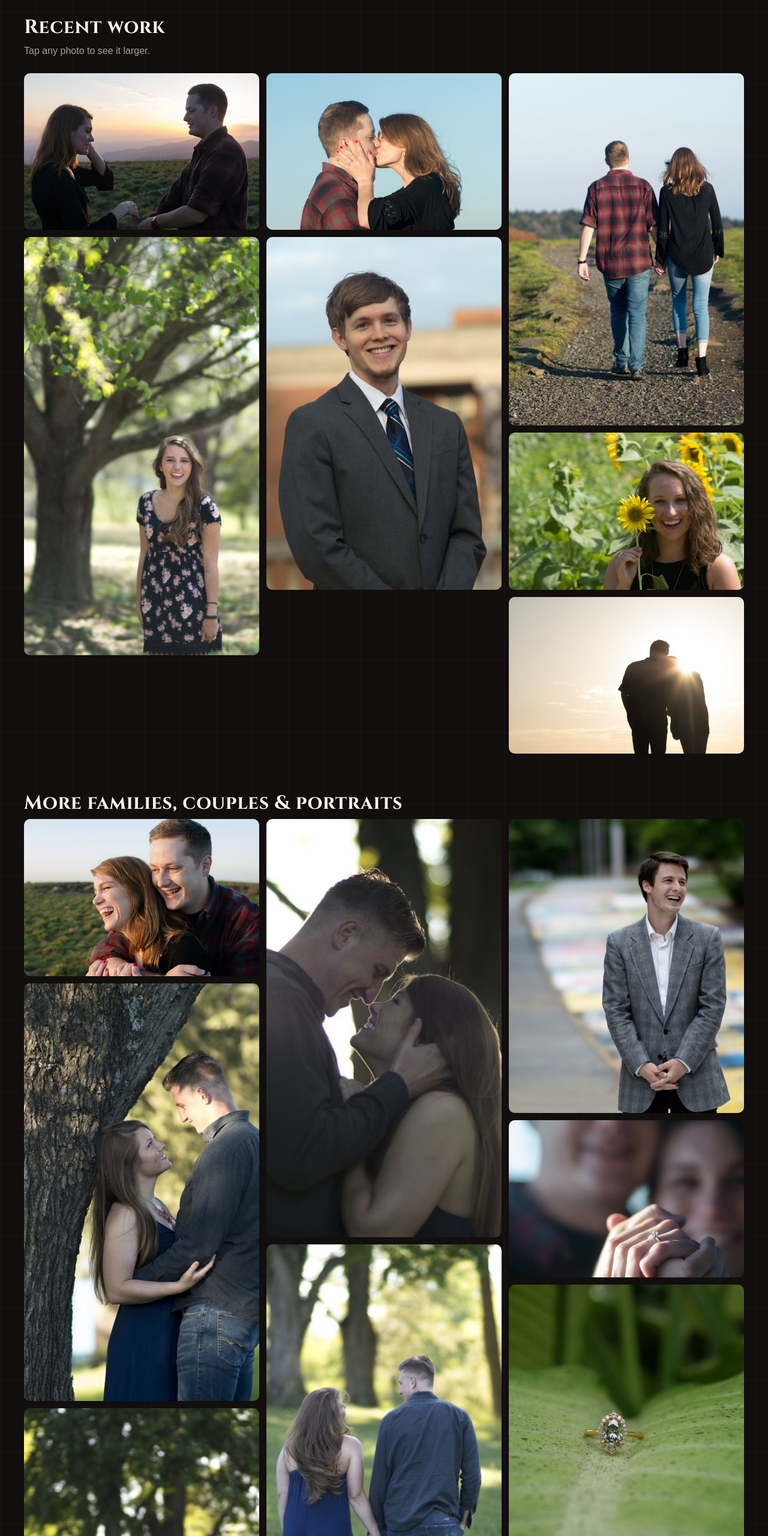
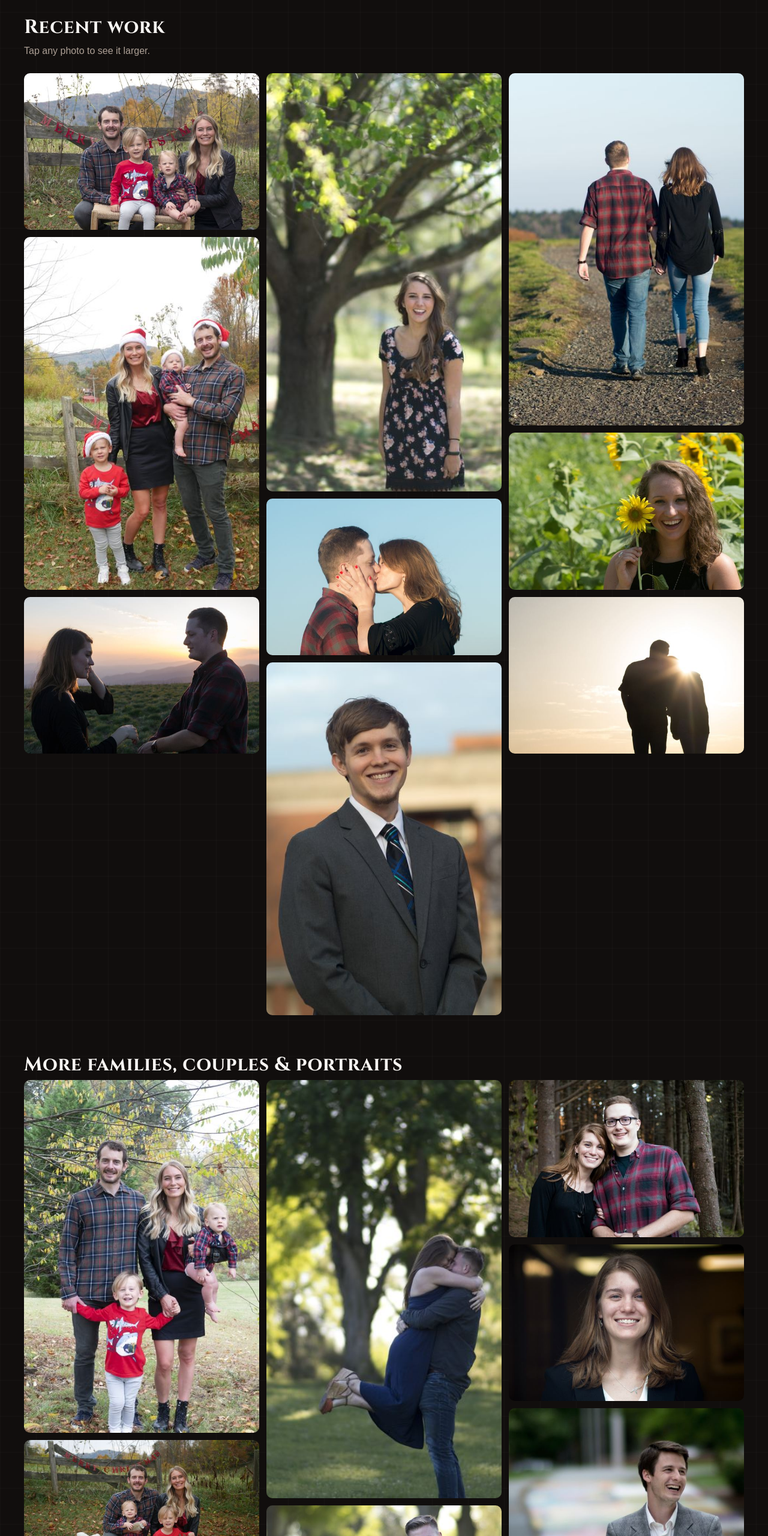
Before and after one commit to blaisforrest/blaisforrest.github.io, a plain HTML site: page photography.html in a window 1280 px wide. Shown: the part 1060-3620 px from the top of the page at 60% size. Drawn offline with Linux system fonts and the light colour scheme.

Commit message:
Photography page: Ohlin family session photos
Co-Authored-By: Claude Opus 5.5 <noreply@anthropic.com>
Claude-Session: https://claude.ai/code/session_012fPbxdW8RHu4aWC6hhTmmW

```diff
--- a/photography.html
+++ b/photography.html
@@ -126,6 +126,8 @@
       <h2>Recent work</h2>
       <p class="ph-sub">Tap any photo to see it larger.</p>
       <div class="gal-grid">
+          <a href="images/photography/families/ohlin-01.jpg" data-lb><img src="images/photography/families/ohlin-01-sm.jpg" width="1600" height="1067" loading="lazy" alt="Family session in the mountains"></a>
+          <a href="images/photography/families/ohlin-04.jpg" data-lb><img src="images/photography/families/ohlin-04-sm.jpg" width="1068" height="1600" loading="lazy" alt="Family session in the mountains"></a>
           <a href="images/photography/couples/couples-01.jpg" data-lb><img src="images/photography/couples/couples-01-sm.jpg" width="1600" height="1066" loading="lazy" alt="Couples session in East Tennessee"></a>
           <a href="images/photography/portraits/portraits-01.jpg" data-lb><img src="images/photography/portraits/portraits-01-sm.jpg" width="900" height="1600" loading="lazy" alt="Senior portrait"></a>
           <a href="images/photography/couples/couples-03.jpg" data-lb><img src="images/photography/couples/couples-03-sm.jpg" width="1600" height="1066" loading="lazy" alt="Couples session in East Tennessee"></a>
@@ -139,6 +141,10 @@
     <section class="ph-sec container" id="people">
       <h2>More families, couples &amp; portraits</h2>
       <div class="gal-grid">
+          <a href="images/photography/families/ohlin-02.jpg" data-lb><img src="images/photography/families/ohlin-02-sm.jpg" width="1068" height="1600" loading="lazy" alt="Family session in the mountains"></a>
+          <a href="images/photography/families/ohlin-03.jpg" data-lb><img src="images/photography/families/ohlin-03-sm.jpg" width="1600" height="1068" loading="lazy" alt="Family session in the mountains"></a>
+          <a href="images/photography/families/ohlin-05.jpg" data-lb><img src="images/photography/families/ohlin-05-sm.jpg" width="1068" height="1600" loading="lazy" alt="Family session in the mountains"></a>
+          <a href="images/photography/families/ohlin-06.jpg" data-lb><img src="images/photography/families/ohlin-06-sm.jpg" width="1600" height="1068" loading="lazy" alt="Family session in the mountains"></a>
           <a href="images/photography/couples/couples-02.jpg" data-lb><img src="images/photography/couples/couples-02-sm.jpg" width="1600" height="1066" loading="lazy" alt="Couples session in East Tennessee"></a>
           <a href="images/photography/couples/couples-04.jpg" data-lb><img src="images/photography/couples/couples-04-sm.jpg" width="900" height="1600" loading="lazy" alt="Couples session in East Tennessee"></a>
           <a href="images/photography/couples/couples-06.jpg" data-lb><img src="images/photography/couples/couples-06-sm.jpg" width="900" height="1600" loading="lazy" alt="Couples session in East Tennessee"></a>
```
Also changed, not shown: images/photography/families/ohlin-01-sm.jpg (added), images/photography/families/ohlin-01.jpg (added), images/photography/families/ohlin-02-sm.jpg (added), images/photography/families/ohlin-02.jpg (added), images/photography/families/ohlin-03-sm.jpg (added), images/photography/families/ohlin-03.jpg (added), images/photography/families/ohlin-04-sm.jpg (added), images/photography/families/ohlin-04.jpg (added), images/photography/families/ohlin-05-sm.jpg (added), images/photography/families/ohlin-05.jpg (added), images/photography/families/ohlin-06-sm.jpg (added), images/photography/families/ohlin-06.jpg (added).
